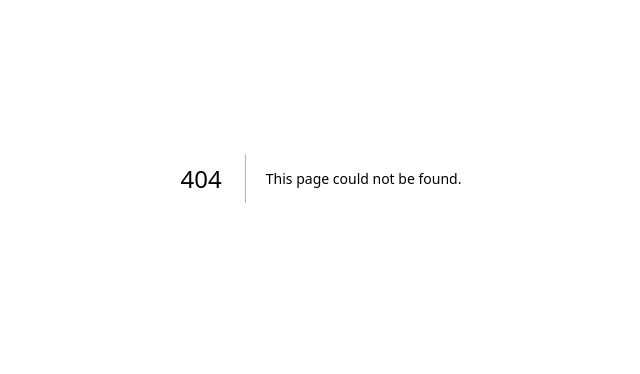
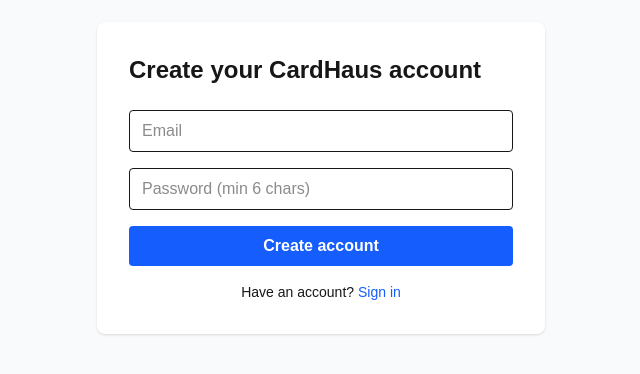
Before and after one commit to hammikb/CardHaus, a Next.js app: page /auth/signup in a window 1280 px wide. Before the commit this address had no page. Shown: the part 222-596 px from the top of the page, without its empty margins (319-959 px from the left). Built offline with nearby package versions, Linux system fonts and the light colour scheme; no server answers.

Commit message:
feat: add auth pages and route protection middleware

```diff
--- /dev/null
+++ b/app/auth/login/page.tsx
@@ -0,0 +1,48 @@
+'use client'
+import { useState } from 'react'
+import { createClient } from '@/lib/supabase/client'
+import { useRouter } from 'next/navigation'
+import Link from 'next/link'
+
+export default function LoginPage() {
+  const [email, setEmail] = useState('')
+  const [password, setPassword] = useState('')
+  const [error, setError] = useState('')
+  const [loading, setLoading] = useState(false)
+  const router = useRouter()
+  const supabase = createClient()
+
+  async function handleLogin(e: React.FormEvent) {
+    e.preventDefault()
+    setLoading(true)
+    setError('')
+    const { error } = await supabase.auth.signInWithPassword({ email, password })
+    if (error) { setError(error.message); setLoading(false); return }
+    router.push('/marketplace')
+    router.refresh()
+  }
+
+  return (
+    <main className="min-h-screen flex items-center justify-center bg-gray-50">
+      <div className="bg-white p-8 rounded-lg shadow w-full max-w-md">
+        <h1 className="text-2xl font-bold mb-6">Sign in to CardHaus</h1>
+        <form onSubmit={handleLogin} className="space-y-4">
+          <input type="email" placeholder="Email" value={email}
+            onChange={e => setEmail(e.target.value)}
+            className="w-full border rounded px-3 py-2" required />
+          <input type="password" placeholder="Password" value={password}
+            onChange={e => setPassword(e.target.value)}
+            className="w-full border rounded px-3 py-2" required />
+          {error && <p className="text-red-500 text-sm">{error}</p>}
+          <button type="submit" disabled={loading}
+            className="w-full bg-blue-600 text-white py-2 rounded font-semibold hover:bg-blue-700 disabled:opacity-50">
+            {loading ? 'Signing in...' : 'Sign in'}
+          </button>
+        </form>
+        <p className="mt-4 text-sm text-center">
+          No account? <Link href="/auth/signup" className="text-blue-600">Sign up</Link>
+        </p>
+      </div>
+    </main>
+  )
+}
--- /dev/null
+++ b/app/auth/signup/page.tsx
@@ -0,0 +1,48 @@
+'use client'
+import { useState } from 'react'
+import { createClient } from '@/lib/supabase/client'
+import { useRouter } from 'next/navigation'
+import Link from 'next/link'
+
+export default function SignupPage() {
+  const [email, setEmail] = useState('')
+  const [password, setPassword] = useState('')
+  const [error, setError] = useState('')
+  const [loading, setLoading] = useState(false)
+  const router = useRouter()
+  const supabase = createClient()
+
+  async function handleSignup(e: React.FormEvent) {
+    e.preventDefault()
+    setLoading(true)
+    setError('')
+    const { error } = await supabase.auth.signUp({ email, password })
+    if (error) { setError(error.message); setLoading(false); return }
+    router.push('/marketplace')
+    router.refresh()
+  }
+
+  return (
+    <main className="min-h-screen flex items-center justify-center bg-gray-50">
+      <div className="bg-white p-8 rounded-lg shadow w-full max-w-md">
+        <h1 className="text-2xl font-bold mb-6">Create your CardHaus account</h1>
+        <form onSubmit={handleSignup} className="space-y-4">
+          <input type="email" placeholder="Email" value={email}
+            onChange={e => setEmail(e.target.value)}
+            className="w-full border rounded px-3 py-2" required />
+          <input type="password" placeholder="Password (min 6 chars)" value={password}
+            onChange={e => setPassword(e.target.value)}
+            className="w-full border rounded px-3 py-2" required minLength={6} />
+          {error && <p className="text-red-500 text-sm">{error}</p>}
+          <button type="submit" disabled={loading}
+            className="w-full bg-blue-600 text-white py-2 rounded font-semibold hover:bg-blue-700 disabled:opacity-50">
+            {loading ? 'Creating account...' : 'Create account'}
+          </button>
+        </form>
+        <p className="mt-4 text-sm text-center">
+          Have an account? <Link href="/auth/login" className="text-blue-600">Sign in</Link>
+        </p>
+      </div>
+    </main>
+  )
+}
--- /dev/null
+++ b/middleware.ts
@@ -0,0 +1,38 @@
+import { createServerClient } from '@supabase/ssr'
+import { NextResponse, type NextRequest } from 'next/server'
+
+export async function middleware(request: NextRequest) {
+  let supabaseResponse = NextResponse.next({ request })
+
+  const supabase = createServerClient(
+    process.env.NEXT_PUBLIC_SUPABASE_URL!,
+    process.env.NEXT_PUBLIC_SUPABASE_ANON_KEY!,
+    {
+      cookies: {
+        getAll() { return request.cookies.getAll() },
+        setAll(cookiesToSet) {
+          cookiesToSet.forEach(({ name, value }) => request.cookies.set(name, value))
+          supabaseResponse = NextResponse.next({ request })
+          cookiesToSet.forEach(({ name, value, options }) =>
+            supabaseResponse.cookies.set(name, value, options)
+          )
+        },
+      },
+    }
+  )
+
+  const { data: { user } } = await supabase.auth.getUser()
+
+  const protectedPaths = ['/dashboard', '/listings/new']
+  const isProtected = protectedPaths.some(p => request.nextUrl.pathname.startsWith(p))
+
+  if (isProtected && !user) {
+    return NextResponse.redirect(new URL('/auth/login', request.url))
+  }
+
+  return supabaseResponse
+}
+
+export const config = {
+  matcher: ['/((?!_next/static|_next/image|favicon.ico|api/webhooks).*)'],
+}
```
